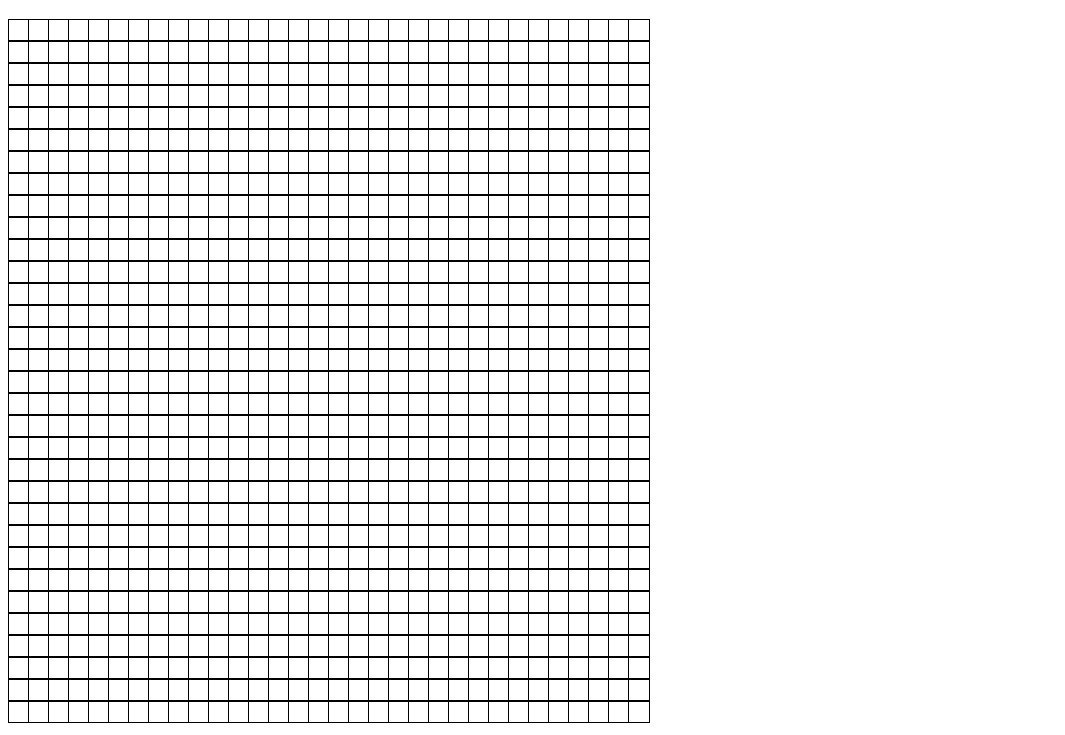
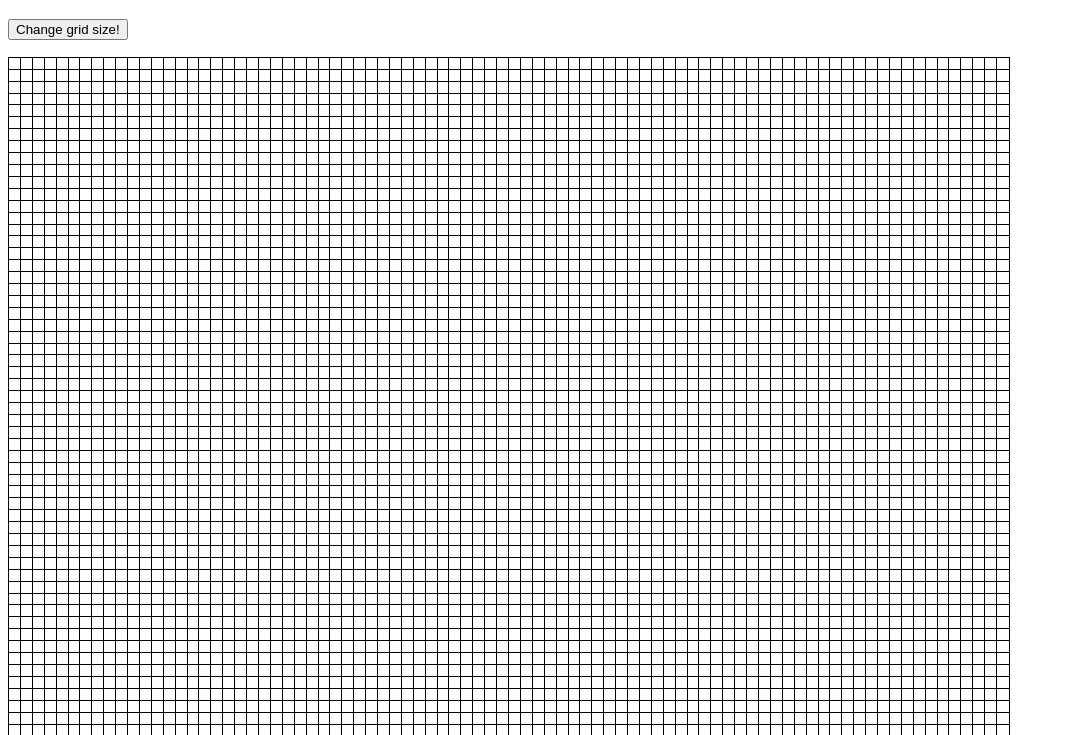
Before and after one commit to Goomiac/EtchASketch, a plain HTML site: page index.html in a window 1280 px wide. Shown: the part 61-796 px from the top of the page, without its empty margins (0-1065 px from the left). Drawn offline with Linux system fonts and the light colour scheme.

Commit message:
Add dynamic grid size with fixed width and height.

```diff
--- a/index.html
+++ b/index.html
@@ -10,7 +10,8 @@
 <body>
 
     <h1>Etch-A-Sketch</h1>
-
+    <div><button class="sizeChange">Change grid size!</button></div>
+    <br>
     <div class="container"></div>
 
     <script src="script.js"></script>
--- a/script.js
+++ b/script.js
@@ -1,17 +1,26 @@
 const container = document.querySelector('.container');
+const button = document.querySelector('.sizeChange');
 
-let index = 0;
-for (let i = 0; i < 32; i++) {
-    for (let j = 0; j < 32; j++) {
-        index++;
-        const row = document.createElement('div');
-        row.classList.add('grid-item');
-        row.setAttribute("id",index);
+button.addEventListener('click', changeGridSize);
+
+function drawGrid(size) {
+    container.style.setProperty('--size', size);
+    for (let i = 0; i < size * size; i++) {
+        let cell = document. createElement('div');;
+        cell.classList.add('grid-item');
         /*row.innerText = `${i+1},${j+1}`;*/
-        container.appendChild(row);
+        container.appendChild(cell).className = "grid-item";
     }
 }
 
+let size = 84;
+drawGrid(size);
+
+function changeGridSize() {
+    let newSize = prompt("Input new grid size: ");
+    container.innerHTML = "";
+    drawGrid(newSize);
+}
 
 const gridItems = document.querySelectorAll('.grid-item');
 let isOn = false;
--- a/styles.css
+++ b/styles.css
@@ -5,18 +5,20 @@ html, body {
 }
 
 .container {
-    width: fit-content;
+    width: 1000px;
+    height: 1000px;
     display: grid;
     align-items: center;
-    grid-template-columns:repeat(32, 20px);
+    grid-template-columns: repeat(var(--size), 1fr);
+    grid-template-rows: repeat(var(--size), 1fr);
     text-align: center;
     justify-content: center;
 }
 
 .grid-item {
     background-color: white;
-    width: 20px;
-    height: 20px;
+    width: 100%;
+    height: 100%;
     border: 1px solid black;
 }
 
```
